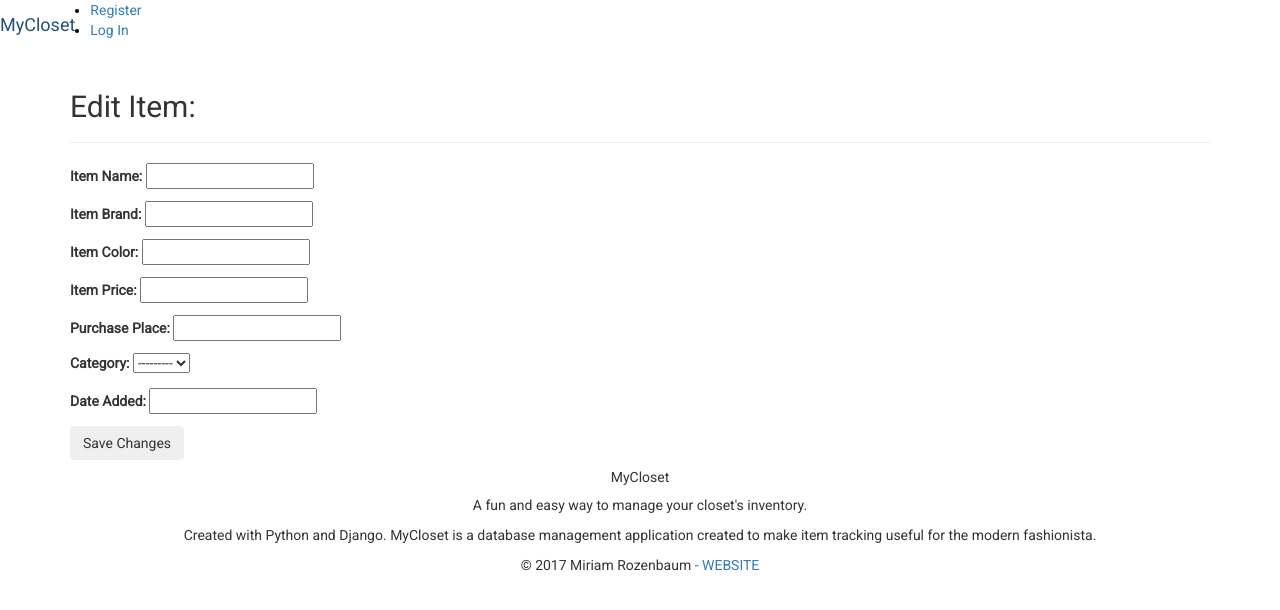
After one commit to mrozenbaum/My_Closet_App, a Django app: template mycloset/templates/mycloset/edit_item.html in a window 1280 px wide. The commit adds this page. Shown: the top 610 px of the page. Run offline with Django 3.2, Linux system fonts and the light colour scheme; the template is opened without the code that fills it: values that come from a table or form of the project are taken from there, others are empty; some libraries are stand-ins or nearby versions.

Commit message:
fixed some bugs

```diff
--- a/mycloset/templates/mycloset/base.html
+++ b/mycloset/templates/mycloset/base.html
@@ -23,20 +23,21 @@
     <!-- navbar -->
     <div class="row">
           <div class="col sm 12">
-              <nav role="navigation" class="navbar navbar-default">
-                  <div class="navbar-header">
 
-                      <ul class="sidebar-nav nav">
-                          {% if user.is_authenticated %}
-                              <li><a>Hello, {{ user.username }} </a></li>
+              <nav class="nav-wrapper">
+                  <a class="navbar-brand" href="{% url 'mycloset:index' %}" class="brand-logo center">MyCloset</a>
+                    <ul class="right hide-on-med-and-down">
+                        {% if user.is_authenticated %}
+                        <li><a>Hello, {{ user.username }}.</a></li>
+                        <li><a href="{% url 'users:logout' %}"> Log Out </a></li>
+                        {% else %}
+                        <li><a href="{% url 'users:register' %}"> Register </a></li>
+                        <li><a href="{% url 'users:login' %}"> Log In </a></li>
+                        {% endif %}
+                    </ul>
+                </div>
+              </nav>
 
-                              {% else %}
-                              <li><a href="{% url 'users:register' %}"> Register</a></li>
-                              <li><a href="{% url 'users:login' %}"> Login</a></li>
-                          {% endif %}
-                      </ul>
-                  </div>
-              </nav>
           </div>
     </div>
 
--- /dev/null
+++ b/mycloset/templates/mycloset/edit_item.html
@@ -0,0 +1,16 @@
+{% extends "mycloset/base.html" %} {% load static %}
+<link rel="stylesheet" type="text/css" href="{% static 'mycloset/style.css' %}" />
+
+{% block header %}
+    <h2>Edit Item:</h2>
+{% endblock header %}
+
+{% block content %}
+    <form action="{% url 'mycloset:edit_item' item.id%}" method='post'>
+        {% csrf_token %}
+        {{ item_form.as_p }}
+        <button name="submit" class="waves-effect waves-light btn"> Save Changes </button>
+    </form>
+
+
+{% endblock content %}
```
Also changed, not shown: mycloset/templates/mycloset/detail.html (+14 -10 lines).
